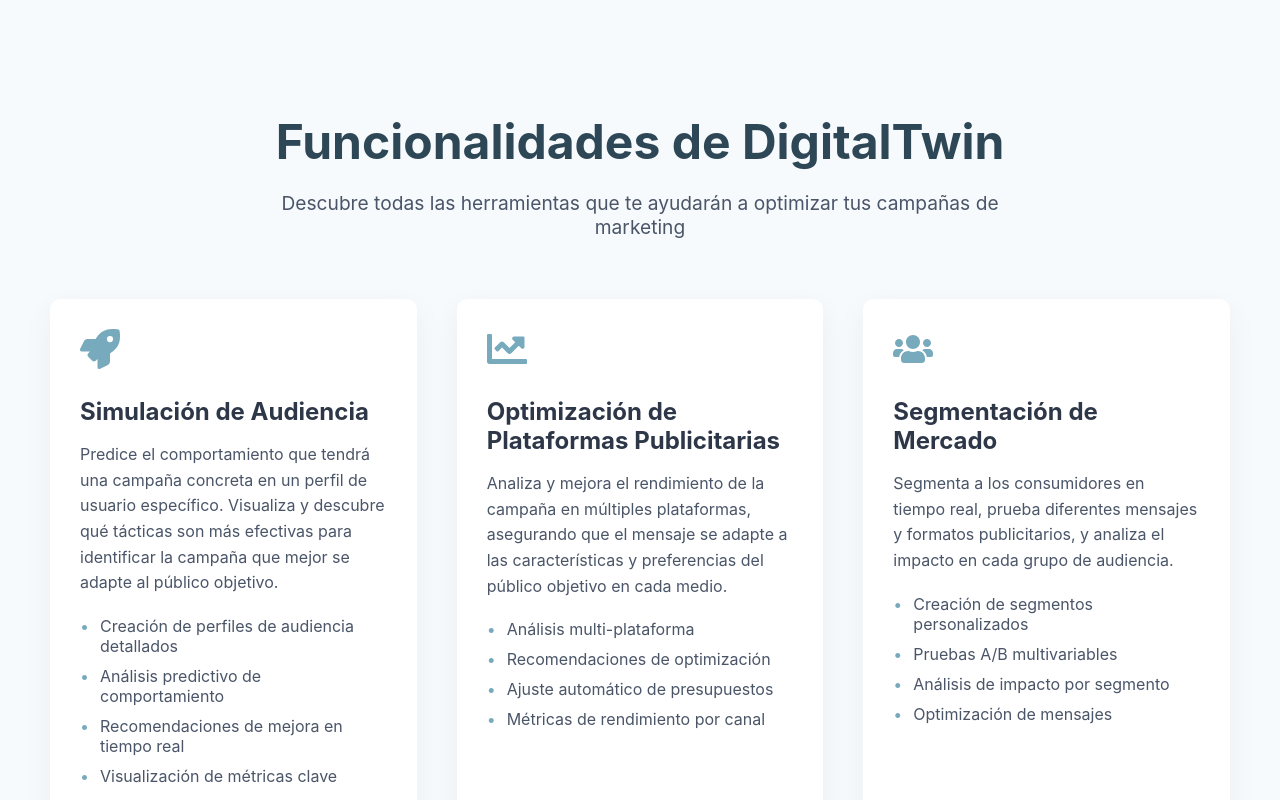
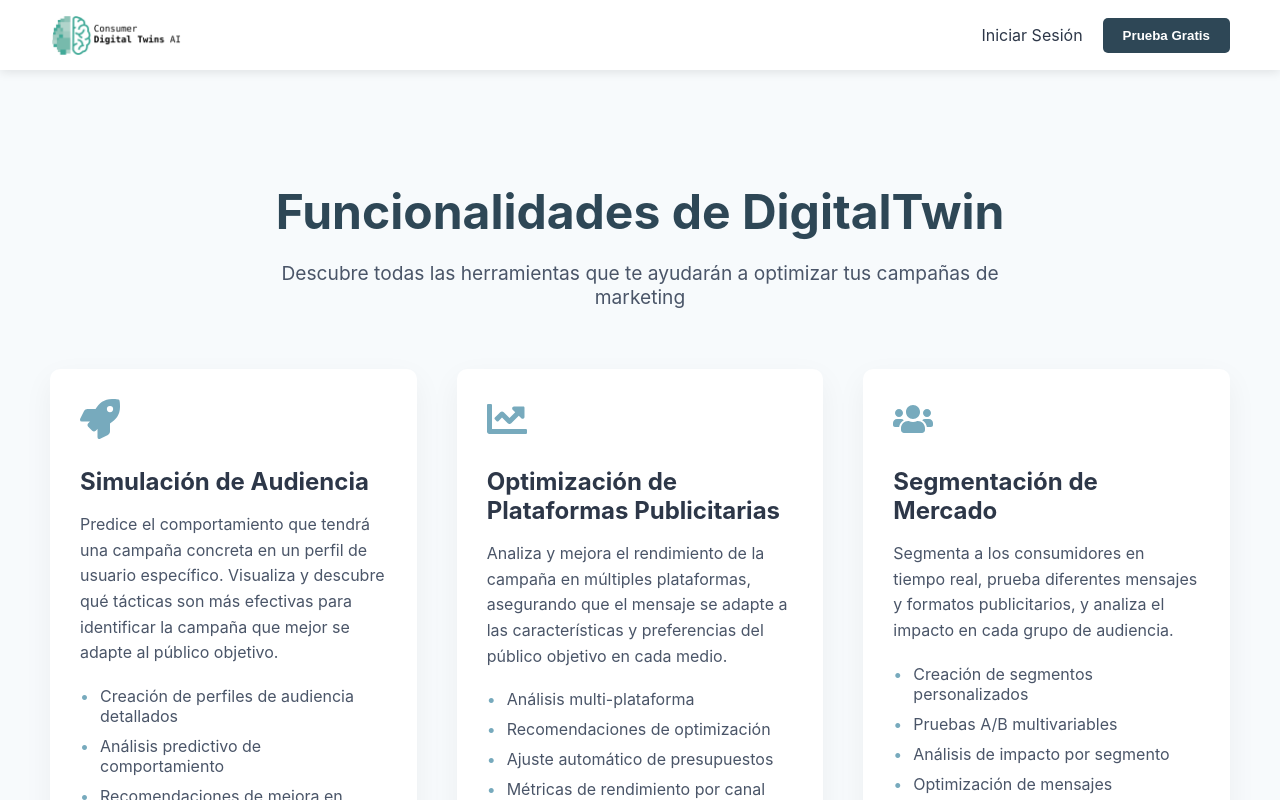
Before and after one commit to Alfons0Cano/ConsumerDigitalTwin, a React (Create React App) app: page /features in a window 1280 px wide. Shown: the top 800 px of the page. Built offline with nearby package versions, Linux system fonts and the light colour scheme.

Commit message:
Navbar add

```diff
--- /dev/null
+++ b/src/components/Navbar.js
@@ -0,0 +1,89 @@
+import React from 'react';
+import styled from 'styled-components';
+import { useNavigate } from 'react-router-dom';
+
+const theme = {
+  primary: '#2E4756',
+  secondary: '#77AABD',
+  accent: '#4A7A8C',
+  text: '#2D3748',
+  textLight: '#4A5568',
+  background: '#F7FAFC',
+  white: '#FFFFFF'
+};
+
+const Navbar = () => {
+  const navigate = useNavigate();
+
+  return (
+    <NavbarContainer>
+      <NavbarContent>
+        <LogoContainer>
+          <LogoImage src="/LogoWithText.png" alt="CONSUMER DIGITAL TWIN AI" />
+        </LogoContainer>
+        <NavItems>
+          <NavItem onClick={() => navigate('/login')}>Iniciar Sesión</NavItem>
+          <NavButton onClick={() => navigate('/login')}>Prueba Gratis</NavButton>
+        </NavItems>
+      </NavbarContent>
+    </NavbarContainer>
+  );
+};
+
+const NavbarContainer = styled.nav`
+  position: fixed;
+  top: 0;
+  left: 0;
+  right: 0;
+  background-color: ${theme.white};
+  box-shadow: 0 2px 10px rgba(0, 0, 0, 0.1);
+  z-index: 1000;
+`;
+
+const NavbarContent = styled.div`
+  display: flex;
+  justify-content: space-between;
+  align-items: center;
+  padding: 15px 50px;
+  max-width: 1400px;
+  margin: 0 auto;
+`;
+
+const LogoContainer = styled.div`
+  height: 40px;
+`;
+
+const LogoImage = styled.img`
+  height: 100%;
+  width: auto;
+`;
+
+const NavItems = styled.div`
+  display: flex;
+  align-items: center;
+  gap: 20px;
+`;
+
+const NavItem = styled.div`
+  cursor: pointer;
+  color: ${theme.text};
+  &:hover {
+    color: ${theme.primary};
+  }
+`;
+
+const NavButton = styled.button`
+  background-color: ${theme.primary};
+  color: ${theme.white};
+  border: none;
+  padding: 10px 20px;
+  border-radius: 5px;
+  cursor: pointer;
+  font-weight: 600;
+
+  &:hover {
+    background-color: ${theme.accent};
+  }
+`;
+
+export default Navbar;
--- a/src/pages/Features.js
+++ b/src/pages/Features.js
@@ -1,6 +1,7 @@
 import React from 'react';
 import styled from 'styled-components';
 import { FaRocket, FaChartLine, FaUsers, FaChartBar, FaMoneyBillWave, FaShieldAlt, FaShoppingCart, FaComments, FaChartPie } from 'react-icons/fa';
+import Navbar from '../components/Navbar';
 
 const Features = () => {
   const features = [
@@ -107,6 +108,7 @@
 
   return (
     <FeaturesContainer>
+      <Navbar />
       <Header>
         <Title>Funcionalidades de DigitalTwin</Title>
         <Subtitle>Descubre todas las herramientas que te ayudarán a optimizar tus campañas de marketing</Subtitle>
@@ -131,6 +133,7 @@
 
 const FeaturesContainer = styled.div`
   padding: 80px 50px;
+  padding-top: 150px;
   background-color: #F7FAFC;
 `;
 
--- a/src/pages/Landing.js
+++ b/src/pages/Landing.js
@@ -7,6 +7,7 @@
 import VisualIdentitySection from '../components/VisualIdentitySection';
 import RoadmapSection from '../components/RoadmapSection';
 import FeaturesSection from '../components/FeaturesSection';
+import Navbar from '../components/Navbar';
 
 const theme = {
   primary: '#2E4756',
@@ -23,15 +24,7 @@
 
   return (
     <LandingContainer>
-      <Navbar>
-        <LogoContainer>
-          <LogoImage src="/LogoWithText.png" alt="CONSUMER DIGITAL TWIN AI" />
-        </LogoContainer>
-        <NavItems>
-          <NavItem onClick={() => navigate('/login')}>Iniciar Sesión</NavItem>
-          <NavButton onClick={() => navigate('/login')}>Prueba Gratis</NavButton>
-        </NavItems>
-      </Navbar>
+      <Navbar />
 
       <HeroSection>
         <HeroContent>
@@ -77,52 +70,7 @@
 const LandingContainer = styled.div`
   font-family: 'Poppins', sans-serif;
   background-color: ${theme.background};
-`;
-
-const Navbar = styled.nav`
-  display: flex;
-  justify-content: space-between;
-  align-items: center;
-  padding: 15px 50px;
-  background-color: ${theme.white};
-  box-shadow: 0 2px 10px rgba(0, 0, 0, 0.1);
-`;
-
-const LogoContainer = styled.div`
-  height: 40px;
-`;
-
-const LogoImage = styled.img`
-  height: 100%;
-  width: auto;
-`;
-
-const NavItems = styled.div`
-  display: flex;
-  align-items: center;
-  gap: 20px;
-`;
-
-const NavItem = styled.div`
-  cursor: pointer;
-  color: ${theme.text};
-  &:hover {
-    color: ${theme.primary};
-  }
-`;
-
-const NavButton = styled.button`
-  background-color: ${theme.primary};
-  color: ${theme.white};
-  border: none;
-  padding: 10px 20px;
-  border-radius: 5px;
-  cursor: pointer;
-  font-weight: 600;
-
-  &:hover {
-    background-color: ${theme.accent};
-  }
+  padding-top: 70px;
 `;
 
 const HeroSection = styled.section`
```
